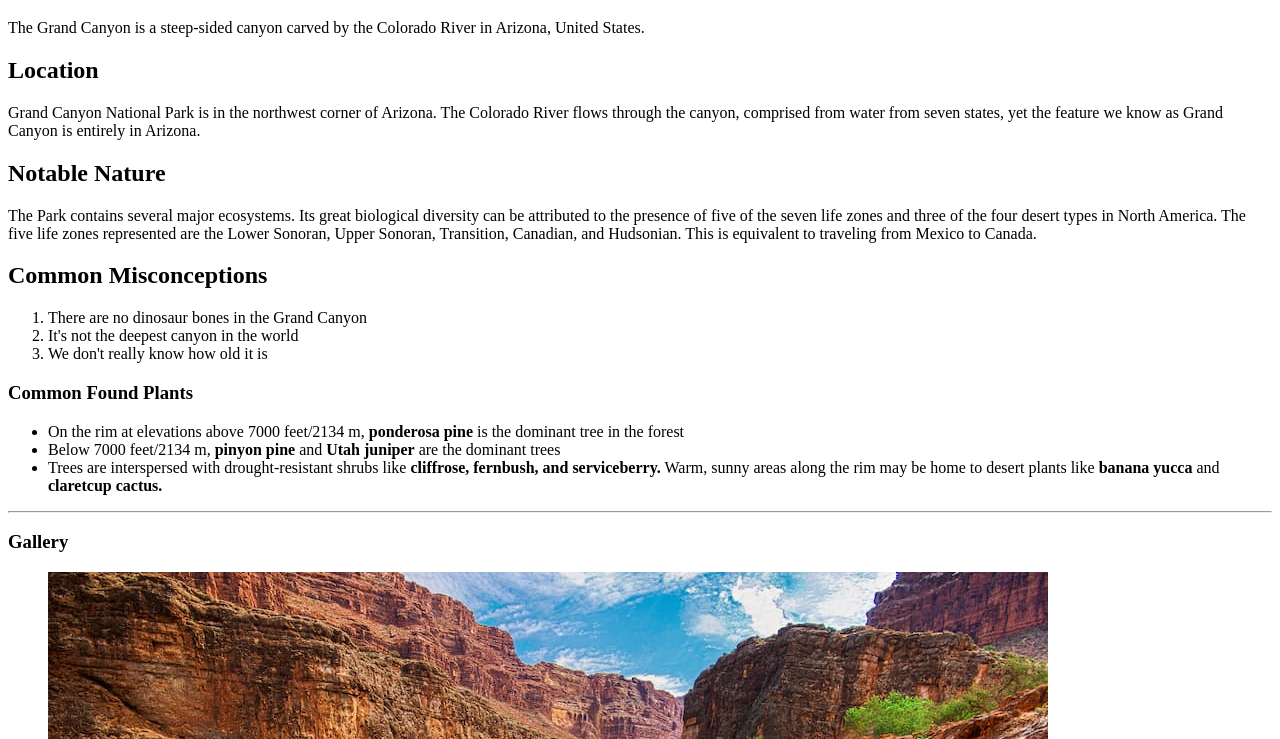
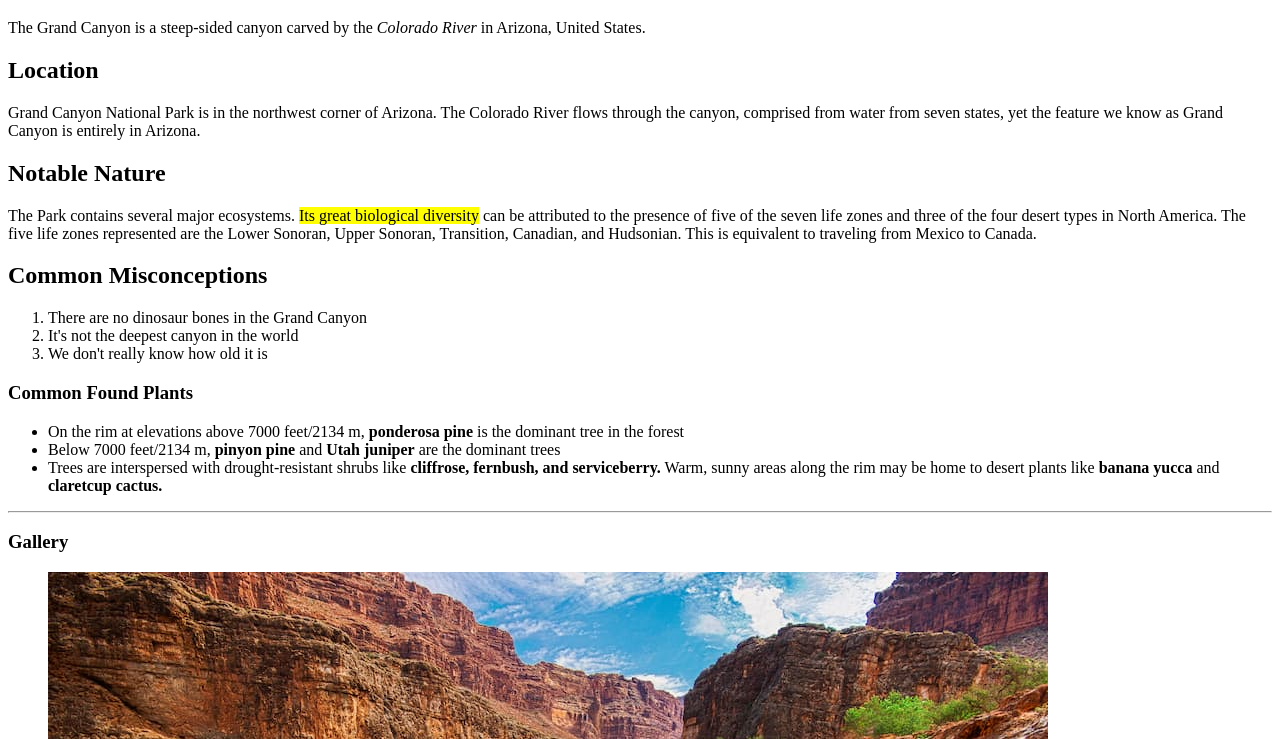
Before and after one commit to connorkoke/profile-site, a plain HTML site: page index.html in a window 1280 px wide. Shown: the part 61-800 px from the top of the page. Drawn offline with Linux system fonts and the light colour scheme.

Commit message:
mark and em tag added

```diff
--- a/index.html
+++ b/index.html
@@ -12,7 +12,7 @@
     <!-- Header Section -->
      <header>
 <h1>The Grand Canyon</h1>
-<p>The Grand Canyon is a steep-sided canyon carved by the Colorado River in Arizona, United States.</p>
+<p>The Grand Canyon is a steep-sided canyon carved by the <em>Colorado River</em> in Arizona, United States.</p>
      </header>
 
      <!-- Main Section -->
@@ -26,7 +26,7 @@
      <!-- Section 2 -->
       <section>
           <h2>Notable Nature</h2>
-          <p>The Park contains several major ecosystems. Its great biological diversity can be attributed to the presence of five of the seven life zones and three of the four desert types in North America.
+          <p>The Park contains several major ecosystems. <mark>Its great biological diversity</mark> can be attributed to the presence of five of the seven life zones and three of the four desert types in North America.
                The five life zones represented are the Lower Sonoran, Upper Sonoran, Transition, Canadian, and Hudsonian. This is equivalent to traveling from Mexico to Canada.</p>
       </section>
 
@@ -60,12 +60,12 @@
 
 <figure>
 <img src="images/mather-point-2021.jpg" alt="Visitors look out from a viewpoint">
-<figcaption> <b>Visitors look out from a viewpoint</b></figcaption>
+<figcaption><b>Visitors look out from a viewpoint</b></figcaption>
 </figure>
 
 <figure>
 <img src="images/shutterstock_97706066_1.jpg" alt="View of the Colorado River from the Upper Rim">
-<figcaption> <b>View of the Colorado River from the Upper Rim</b></figcaption>
+<figcaption><b>View of the Colorado River from the Upper Rim</b></figcaption>
 </figure>
 </section>
 <!-- Section 6 -->
```
